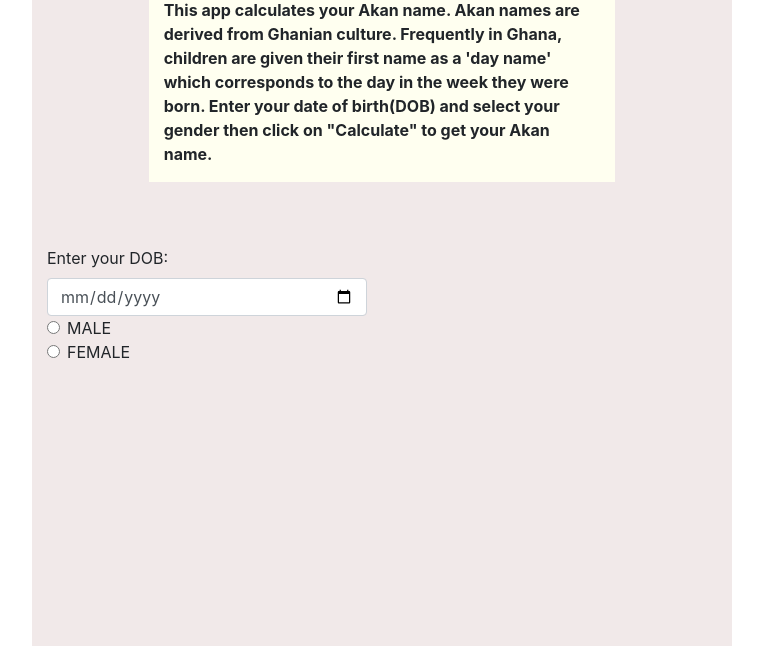
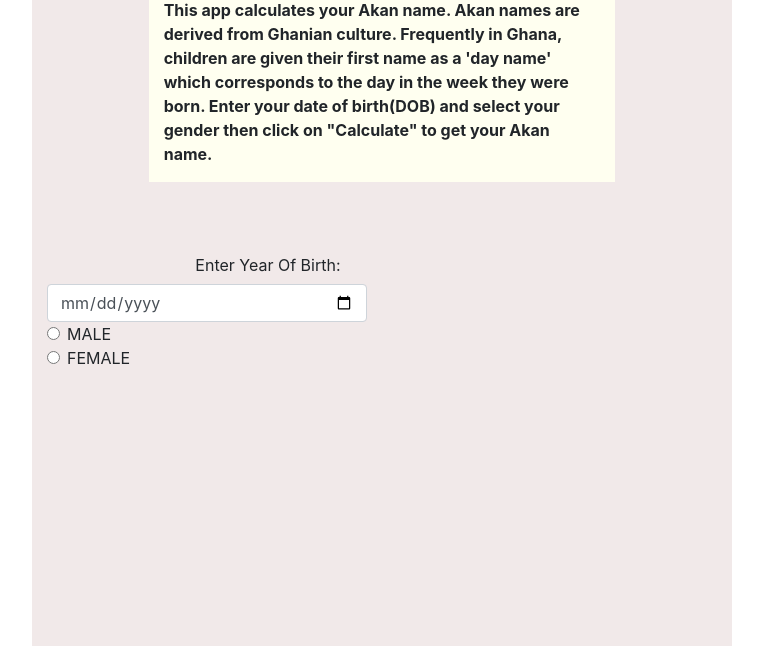
Before and after one commit to kolumr/akan_calculator, a plain HTML site: page index.html in a window 1280 px wide. Shown: the part 154-800 px from the top of the page, without its empty margins (258-1021 px from the left). Drawn offline with Linux system fonts and the light colour scheme.

Commit message:
Add form

```diff
--- a/css/style.css
+++ b/css/style.css
@@ -11,29 +11,14 @@
   color: green;
   margin: 20px;
 }
-.container{
-
-}
 .row{
   background-color: rgb(241, 233, 233);
   height: 400px;
   width: 700px;
   margin: auto;
 }
-.ROW2{
-
-
-
+.db{
+  white-space: nowrap;
+  text-align: center;
+  align-items: center;
 }
-.col-6{
-
-
-
-}
-.frm{
-
-margin: auto;
-}
-.db{
-  float: left;
-}
--- a/index.html
+++ b/index.html
@@ -19,8 +19,10 @@
     <div class="row ROW2">
       <div class="col-6">
         <form action="/action_page.php">
-          <label class="db">Enter your DOB:</label>
-          <input type="date" class="form-control" id="dob" placeholder="Date of birth">
+          <div class="db">
+            <label for="dob" class="col-sm-2 col-form-label">Enter Year Of Birth:</label>
+            <input type="date" class="form-control" id="dob" placeholder="Date of birth">
+          </div>
           <div class="form-check">
             <input class="form-check-input" type="radio" name="exampleRadios" id="exampleRadios1" value="option1" enabled>
             <label class="form-check-label" for="exampleRadios3">
```
